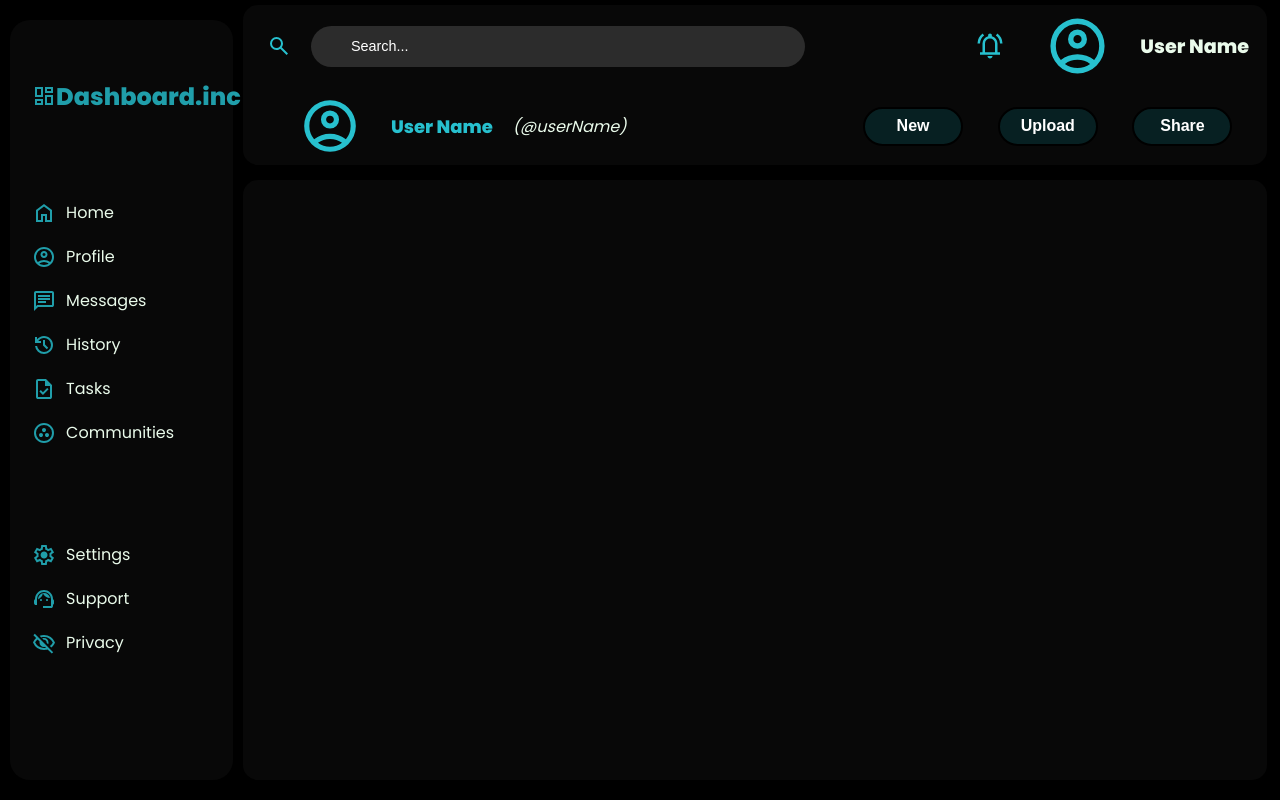
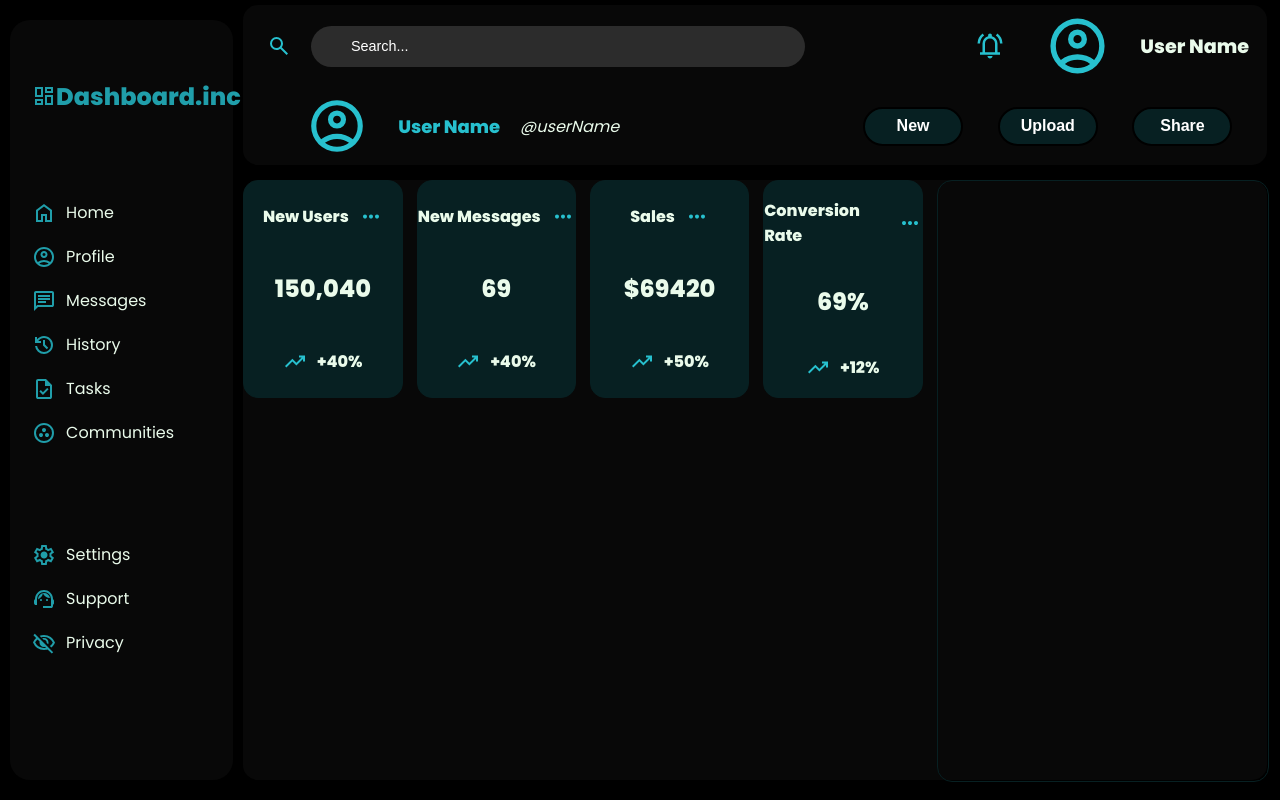
Before and after one commit to Paul-iwnl/admin-dashboard, a plain HTML site: page index.html in a window 1280 px wide. Drawn offline with Linux system fonts and the light colour scheme.

Commit message:
added some grid content in the main content area

```diff
--- a/index.html
+++ b/index.html
@@ -77,7 +77,7 @@
                 <div class="headerItem userName-profilePic grid-col-span-3">
                     <img src="./images/account_circle.svg" class="profile-pic">
                     <p class="userName-profilePic-name-portion">User Name</p>
-                    <p class="userName-profilePic-userName-protion">(@userName)</p>
+                    <p class="userName-profilePic-userName-protion">@userName</p>
                 </div>
                 <div class="headerItem new-upload-share-button">
                     <button class="btn">New</button>
@@ -86,7 +86,53 @@
                 </div>
             </div>
             <div class="grid-content-template">
+                <div class="grid-content-template-item new-users">
+                    <div class="new-users-line">
+                        <p>New Users</p>
+                        <img src="./images/more.svg" class="more">
+                    </div>
+                    <h2>150,040</h2>
+                    <div class="new-users-line">
+                        <img src="./images/trending_up.svg" class="trending-up">
+                        <p>+40%</p>
+                    </div>
+                </div>
+                <div class="grid-content-template-item new-messages">
+                    <div class="new-messages-line">
+                        <p>New Messages</p>
+                        <img src="./images/more.svg" class="more">
+                    </div>
+                    <h2>69</h2>
+                    <div class="new-messages-line">
+                        <img src="./images/trending_up.svg" class="trending-up">
+                        <p>+40%</p>
+                    </div>
+                </div>
+                <div class="grid-content-template-item sales">
+                    <div class="sales-line">
+                        <p>Sales</p>
+                        <img src="./images/more.svg" class="more">
+                    </div>
+                    <h2>$69420</h2>
+                    <div class="sales-line">
+                        <img src="./images/trending_up.svg" class="trending-up">
+                        <p>+50%</p>
+                    </div>
+                </div>
+                <div class="grid-content-template-item conversion-rate">
+                    <div class="conversion-rate-line">
+                        <p>Conversion Rate</p>
+                        <img src="./images/more.svg" class="more">
+                    </div>
+                    <h2>69%</h2>
+                    <div class="conversion-rate-line">
+                        <img src="./images/trending_up.svg" class="trending-up">
+                        <p>+12%</p>
+                    </div>
+                </div>
+                <div class="grid-content-template-item announcement">
 
+                </div>
             </div>
         </div>
     </div>
--- a/style.css
+++ b/style.css
@@ -277,6 +277,7 @@ input:focus {
     transform: scale(1);
 }
 
+/*Style for the main container which contains the projects and all*/
 .grid-content-template
 {
     background-color: #080808;
@@ -284,4 +285,97 @@ input:focus {
     height: 75vh;
     margin-top: 15px;
     border-radius: 15px;
+    display: grid;
+    grid-template-columns: repeat(6,1fr);
+    grid-template-rows: repeat(3,1fr);
+    gap: 1rem;
 }
+
+/*Style for the grid container items*/
+.grid-content-template-item
+{
+    width: 100%;
+    height: 100%;
+    border: 1px solid #072022;
+    border-radius: 15px;
+    font-weight: bolder;
+}
+
+/*Style for the first grid Item*/
+.new-users
+{
+    display: flex;
+    flex-direction: column;
+    justify-content: space-evenly;
+    align-items: center;
+    background-color: #072022;
+}
+
+/*First grid item inside style*/
+.new-users-line
+{
+    display: flex;
+    flex-direction: row;
+}
+
+/*First grid items images style*/
+.more
+{
+    margin-left: 10px;
+}
+/*First grid items images style*/
+.trending-up
+{
+    margin-right: 10px;
+}
+
+/*Style for the second grid item*/
+.new-messages
+{
+    display: flex;
+    flex-direction: column;
+    justify-content: space-evenly;
+    align-items: center;
+    background-color: #072022;
+}
+
+/*Second grid item inside style*/
+.new-messages-line
+{
+    display: flex;
+    flex-direction: row;
+}
+/*Style for the third grid item*/
+.sales {
+    display: flex;
+    flex-direction: column;
+    justify-content: space-evenly;
+    align-items: center;
+    background-color: #072022;
+}
+
+/*third grid item inside style*/
+.sales-line {
+    display: flex;
+    flex-direction: row;
+}
+/*Style for the forth grid item*/
+.conversion-rate {
+    display: flex;
+    flex-direction: column;
+    justify-content: space-evenly;
+    align-items: center;
+    background-color: #072022;
+}
+
+/*forth grid item inside style*/
+.conversion-rate-line {
+    display: flex;
+    flex-direction: row;
+}
+
+.announcement
+{
+    grid-column: 5/span 2;
+    grid-row: -4/ span 3;
+}
```
Also changed, not shown: images/more.svg (added), images/trending_up.svg (added).
